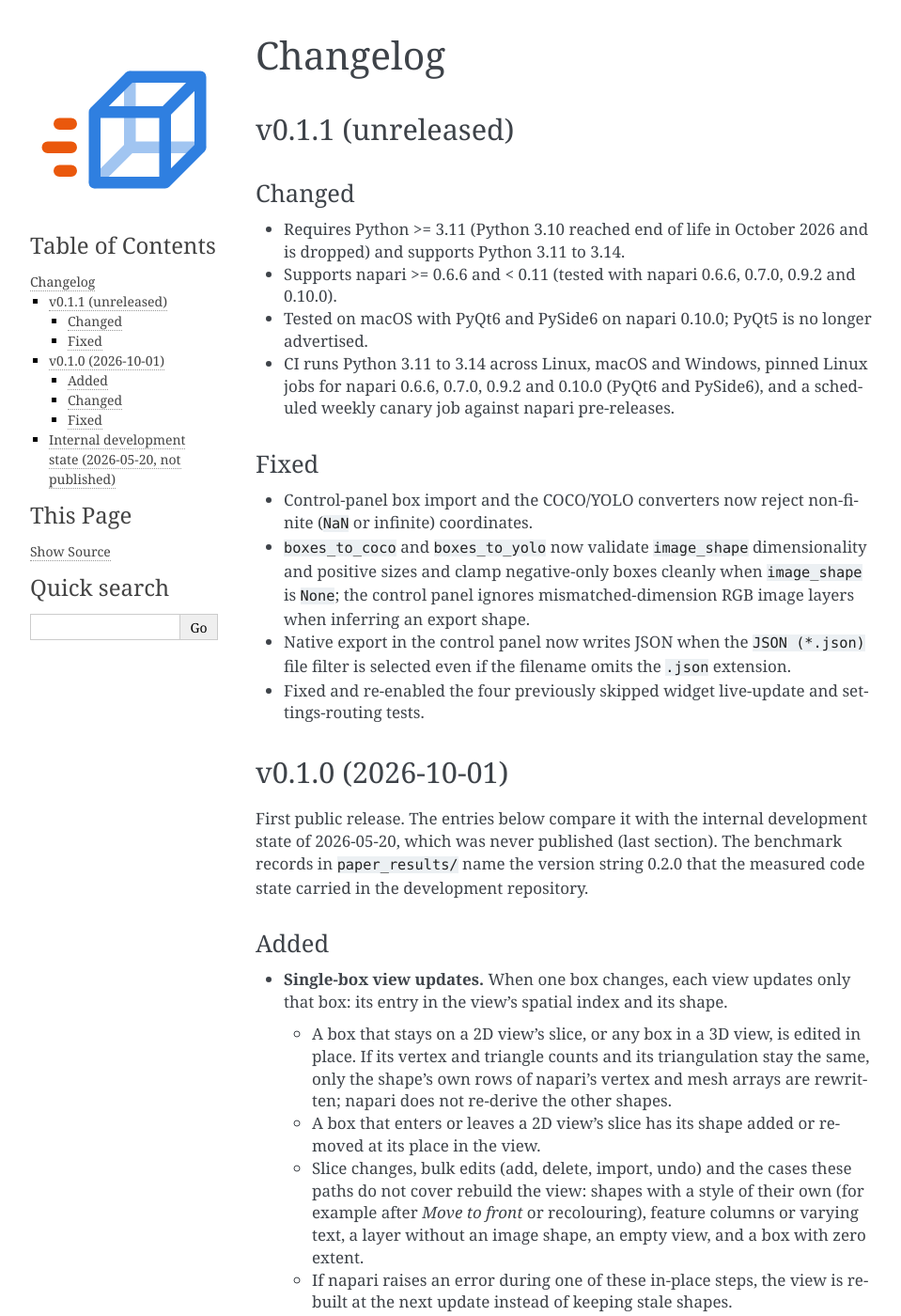
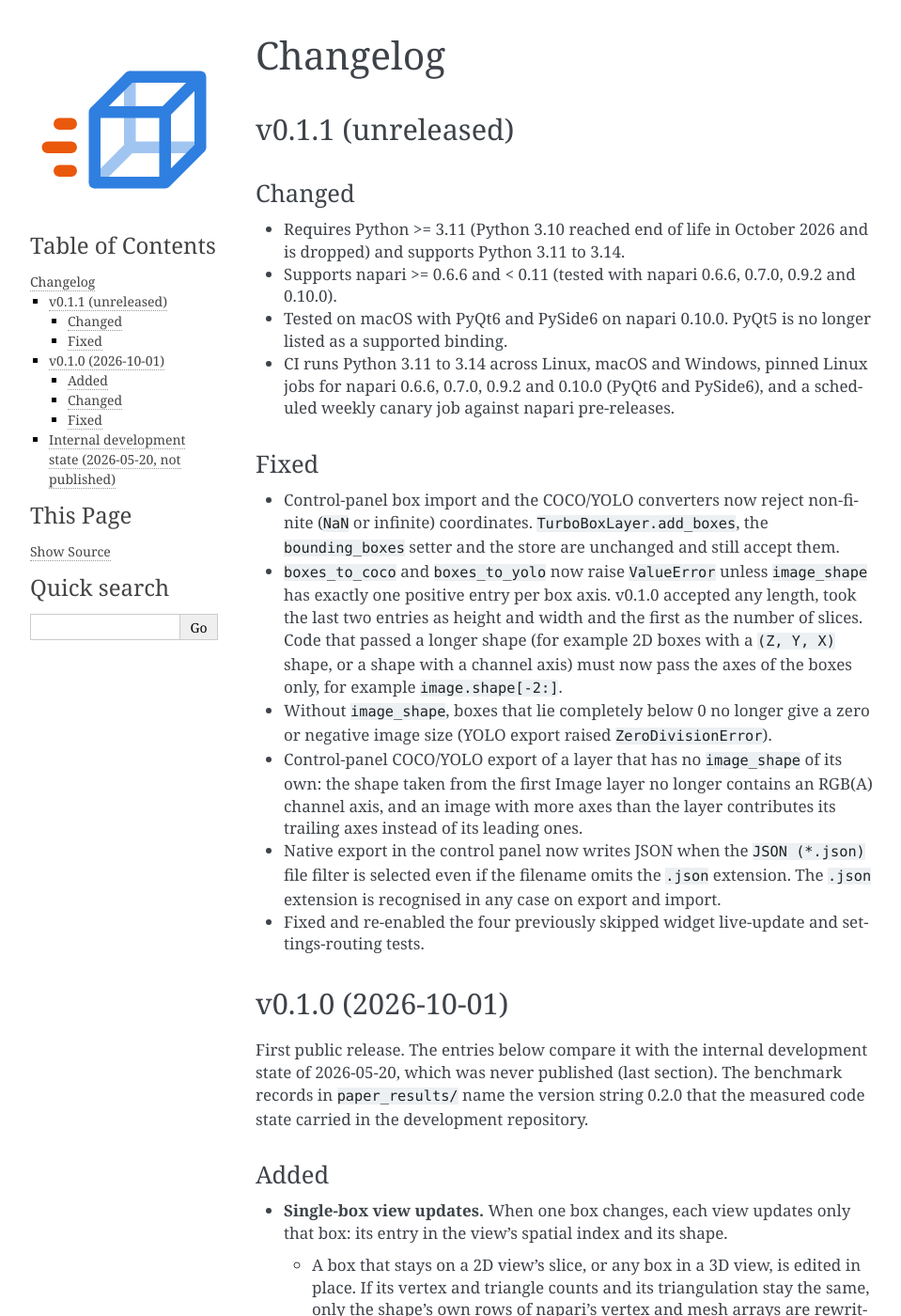
Before and after one commit to N-Friederich/napari-turbobox, a Sphinx documentation site: the page built from docs/changelog.rst, in a window 1280 px wide and 1400 px high. Shown: the whole window at 94% size, without its empty margins (148-1107 px from the left). Built offline with Sphinx 7.4.7, drawn with Linux system fonts in a browser that asks for light colours.

Commit message:
Describe the export and import changes of 0.1.1 in changelog and docstrings

```diff
--- a/docs/changelog.rst
+++ b/docs/changelog.rst
@@ -11,8 +11,8 @@ Changed
   is dropped) and supports Python 3.11 to 3.14.
 * Supports napari >= 0.6.6 and < 0.11 (tested with napari 0.6.6, 0.7.0, 0.9.2
   and 0.10.0).
-* Tested on macOS with PyQt6 and PySide6 on napari 0.10.0; PyQt5 is no longer
-  advertised.
+* Tested on macOS with PyQt6 and PySide6 on napari 0.10.0. PyQt5 is no longer
+  listed as a supported binding.
 * CI runs Python 3.11 to 3.14 across Linux, macOS and Windows, pinned Linux
   jobs for napari 0.6.6, 0.7.0, 0.9.2 and 0.10.0 (PyQt6 and PySide6), and a
   scheduled weekly canary job against napari pre-releases.
@@ -21,14 +21,24 @@ Fixed
 ~~~~~
 
 * Control-panel box import and the COCO/YOLO converters now reject non-finite
-  (``NaN`` or infinite) coordinates.
-* ``boxes_to_coco`` and ``boxes_to_yolo`` now validate ``image_shape``
-  dimensionality and positive sizes and clamp negative-only boxes cleanly when
-  ``image_shape`` is ``None``; the control panel ignores mismatched-dimension
-  RGB image layers when inferring an export shape.
+  (``NaN`` or infinite) coordinates. ``TurboBoxLayer.add_boxes``, the
+  ``bounding_boxes`` setter and the store are unchanged and still accept them.
+* ``boxes_to_coco`` and ``boxes_to_yolo`` now raise ``ValueError`` unless
+  ``image_shape`` has exactly one positive entry per box axis. v0.1.0 accepted
+  any length, took the last two entries as height and width and the first as
+  the number of slices. Code that passed a longer shape (for example 2D boxes
+  with a ``(Z, Y, X)`` shape, or a shape with a channel axis) must now pass
+  the axes of the boxes only, for example ``image.shape[-2:]``.
+* Without ``image_shape``, boxes that lie completely below 0 no longer give a
+  zero or negative image size (YOLO export raised ``ZeroDivisionError``).
+* Control-panel COCO/YOLO export of a layer that has no ``image_shape`` of its
+  own: the shape taken from the first Image layer no longer contains an
+  RGB(A) channel axis, and an image with more axes than the layer contributes
+  its trailing axes instead of its leading ones.
 * Native export in the control panel now writes JSON when the
   ``JSON (*.json)`` file filter is selected even if the filename omits the
-  ``.json`` extension.
+  ``.json`` extension. The ``.json`` extension is recognised in any case on
+  export and import.
 * Fixed and re-enabled the four previously skipped widget live-update and
   settings-routing tests.
 
```
Also changed, not shown: 1 other file.
